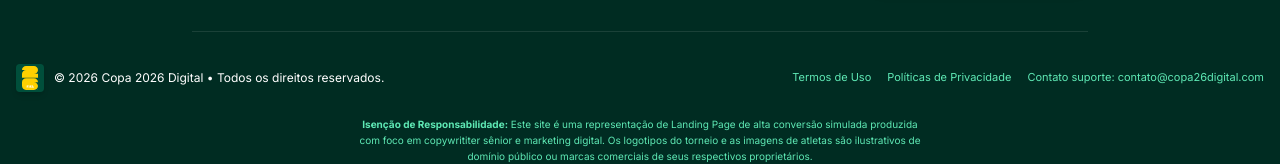
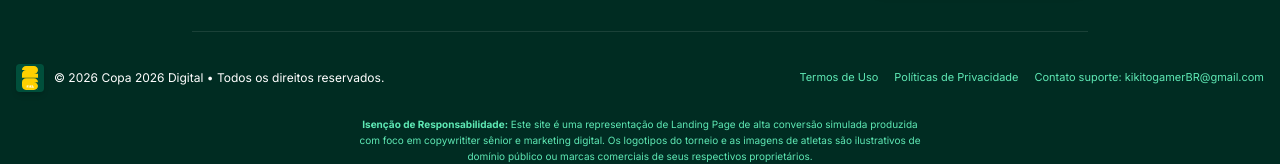
Before and after one commit to kikitoBR/copacompleta, a React (Vite) app: page / in a window 1280 px wide. Shown: the part 4613-4777 px from the top of the page. Built offline with nearby package versions, Linux system fonts and the light colour scheme; no server answers.

Commit message:
Update support contact email in App.tsx

```diff
--- a/src/App.tsx
+++ b/src/App.tsx
@@ -705,7 +705,7 @@ export default function App() {
             <div className="flex flex-wrap gap-4 text-[11px] justify-center text-emerald-300">
               <span>Termos de Uso</span>
               <span>Políticas de Privacidade</span>
-              <span>Contato suporte: contato@copa26digital.com</span>
+              <span>Contato suporte: kikitogamerBR@gmail.com</span>
             </div>
           </div>
 
```
